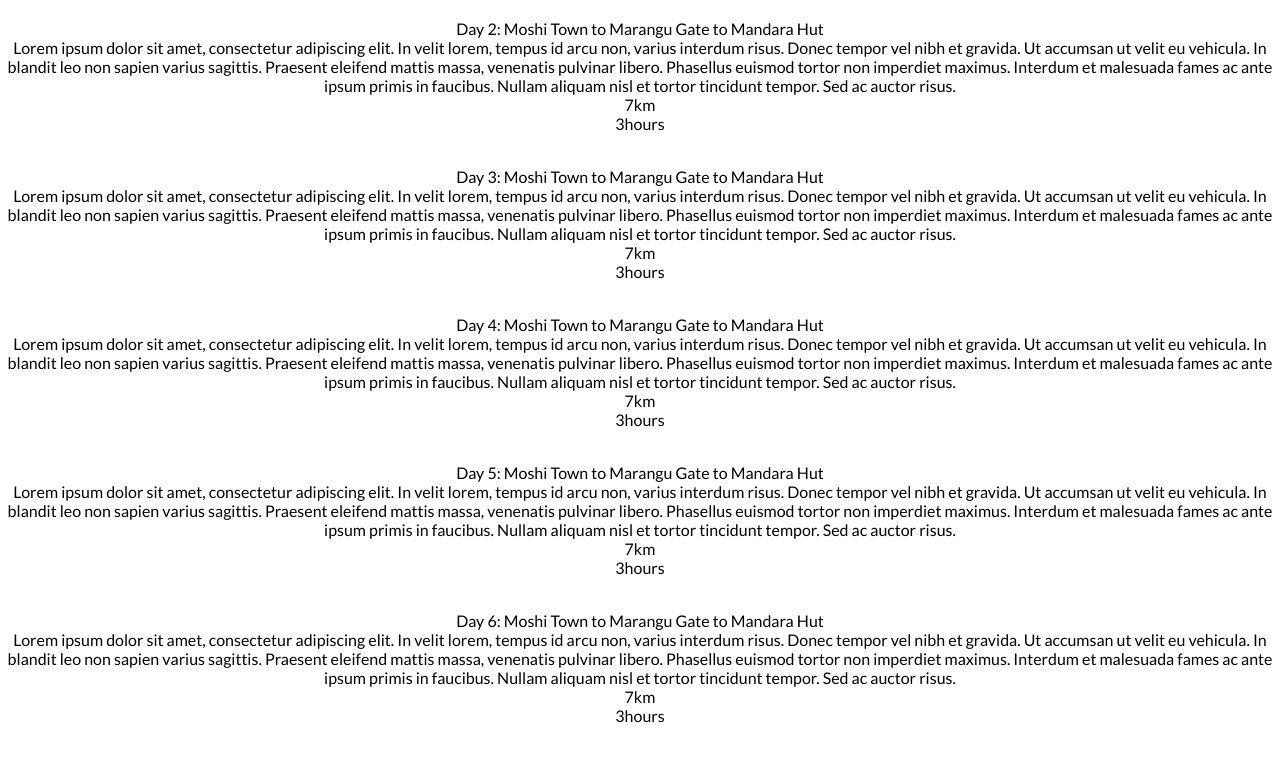
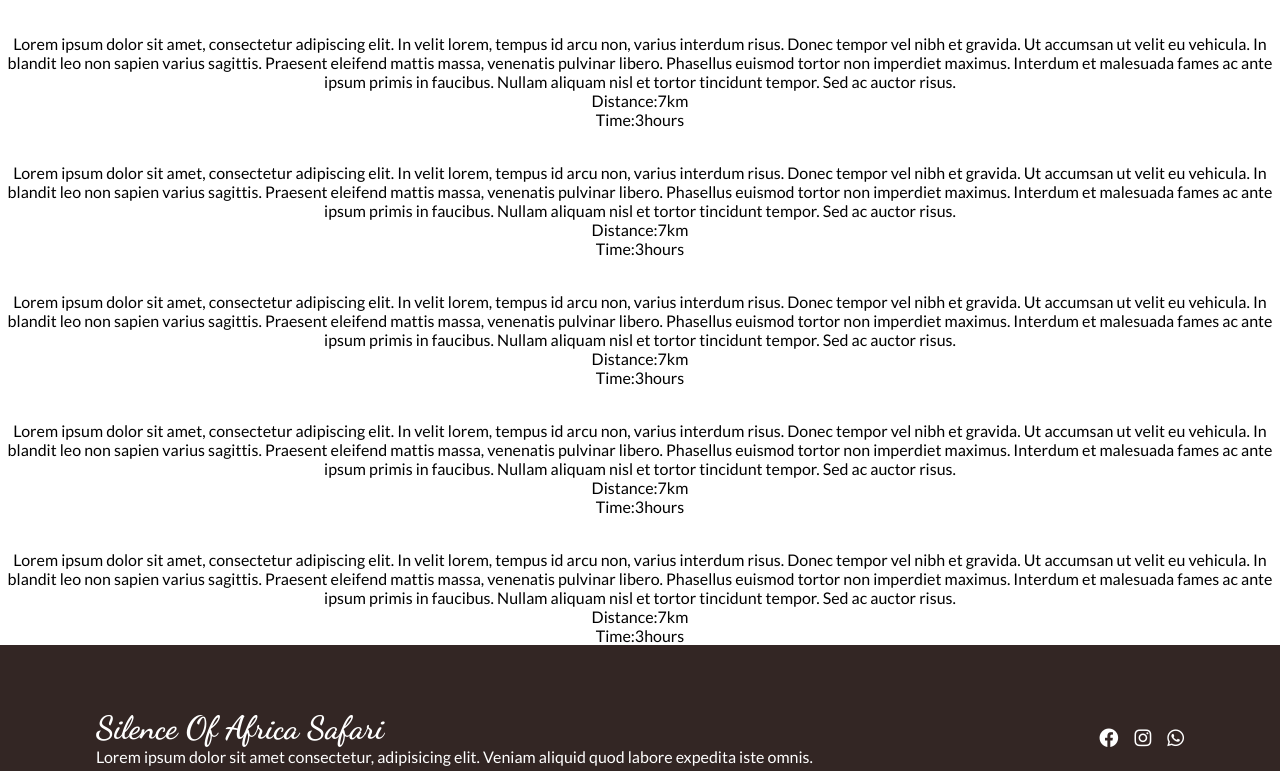
Before and after one commit to 9mmasi/silence_of_africa_safari, a React (Vite) app: page /packages/1 in a window 1280 px wide. Shown: the part 769-1540 px from the top of the page. Built offline with nearby package versions, Linux system fonts and the light colour scheme.

Commit message:
Update Singlepackage.jsx

```diff
--- a/src/pages/Singlepackage.jsx
+++ b/src/pages/Singlepackage.jsx
@@ -2,63 +2,50 @@ import React from 'react';
 import { useParams } from 'react-router-dom';
 import { useGlobalContext } from '../../Context';
 import Hero from '../components/Hero';
+import Footer from '../components/Footer';
 import Navbar from '../components/Navbar';
+import './single.css';
 
 const Singlepackage = () => {
   const { detailId } = useParams();
   const { packages } = useGlobalContext();
 
-  // Convert `detailId` to a number if needed (assuming package IDs are numbers)
   const detailIdNumber = parseInt(detailId);
-
-  // Find the package by matching the ID
   const item = packages.find((item) => item.id === detailIdNumber);
 
   if (item) {
-    const { title, days,img } = item;
+    const { title, days, img } = item;
 
     return (
       <section>
-        <Navbar/>
-        <Hero
-        cname="hero-mid"
-        heroImg={img[0]}
-        title={title}/>
+        <Navbar />
+        <Hero cname="hero-mid" heroImg={img[0]} title={title} />
 
-        {days.map(day=>{
-          return(
-            <article className='single-section'>
-              <div className="single">
+        <div className="responsive-list">
+          <div className="list">
+             <ul className="list-style">
+            {days.map((day) => (
+              <li key={day.title}>
+                <h3>{day.title}</h3>
+                <p>{day.desc}</p>
+                <p>Distance:{day.distance}</p>
+                <p>Time:{day.hikingtime}</p>
+              </li>
+            ))}
+          </ul>
+          </div>
+          <div className="ex-in">
 
-              <div className='iternary'>
-                <div className="iternary-sec">
-                <p>{day.title}</p>
-            <p>{day.desc}</p>
-            <p>{day.distance}</p>
-            <p>{day.hikingtime}</p>
-                </div>
+          </div>
 
-              </div>
-              <div className='include-exclude'>
-<h3>kilimanjaro</h3>
-              </div>
-              </div>
-
-
-
-
-
-            </article>
-
-          )
-        })}
-
+        </div>
+        <Footer />
       </section>
     );
   } else {
     return (
       <section>
-        <p>Package not found.</p>
+        <p>Package not found</p>
       </section>
     );
   }
```
